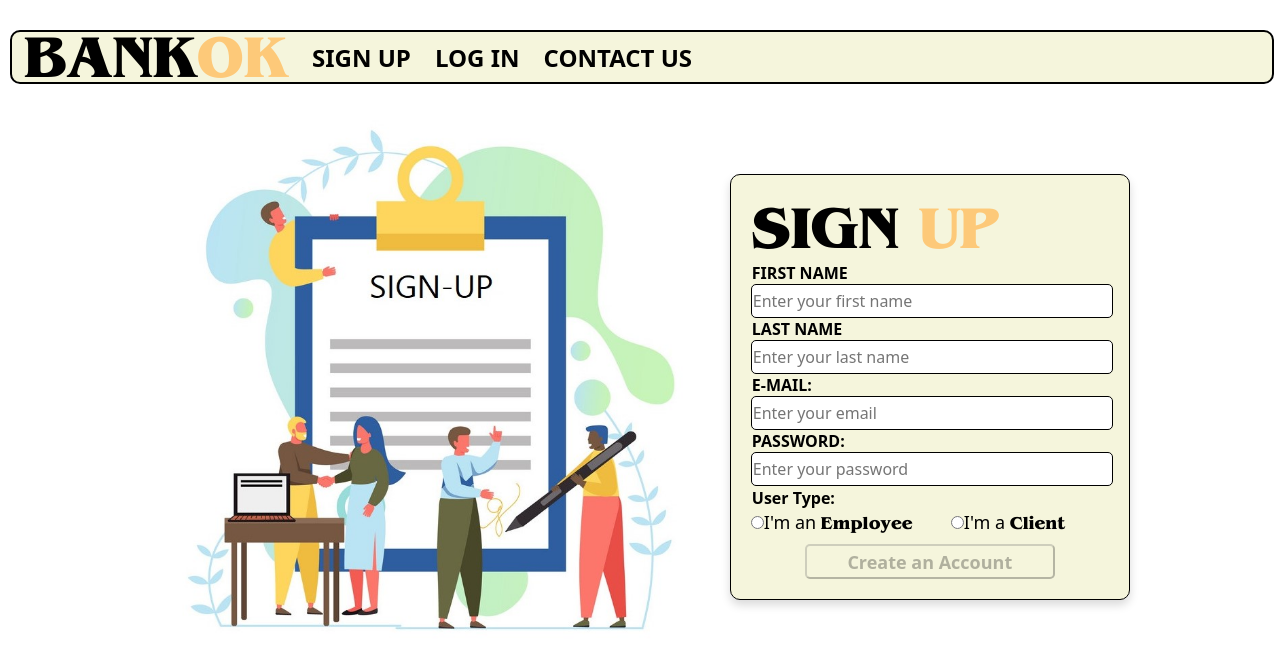
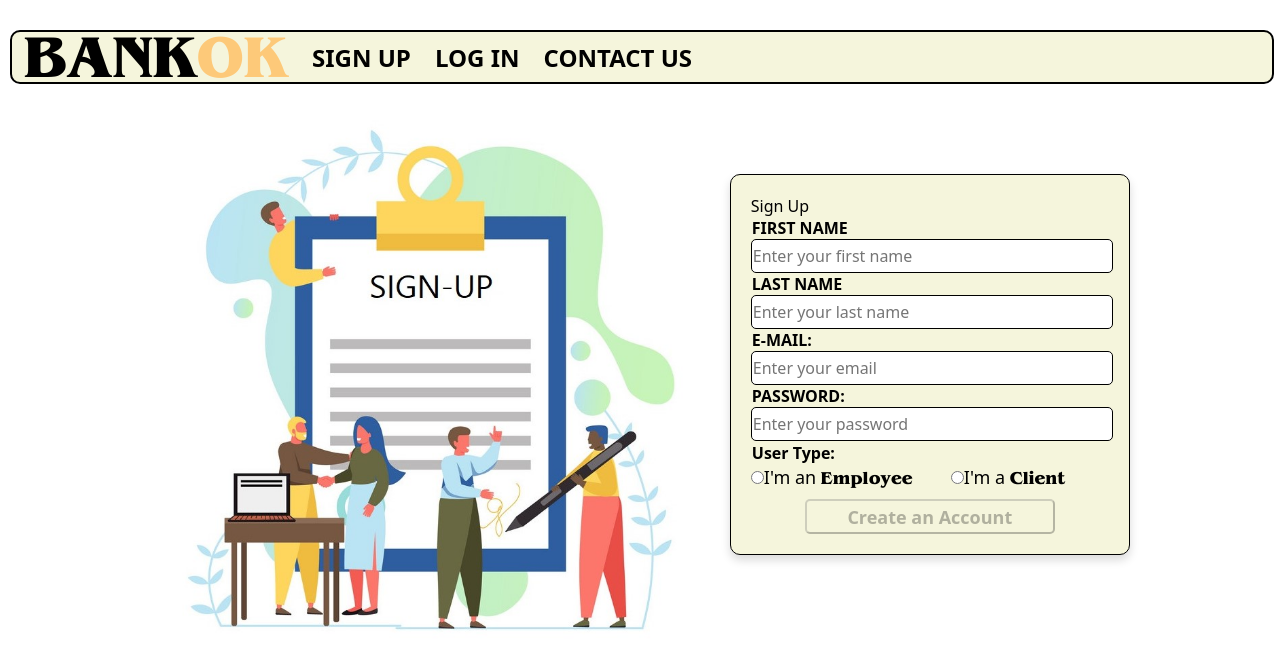
Before and after one commit to emmannperez/banking-app-project, a React (Create React App) app: page /NewAcct in a window 1280 px wide. Shown: the top 668 px of the page. Built offline with nearby package versions, Linux system fonts and the light colour scheme.

Commit message:
Update NewAcct.js

```diff
--- a/src/Components/NewAcct.js
+++ b/src/Components/NewAcct.js
@@ -100,7 +100,7 @@ const regForm = (
   </div>
   <div className='NewAcctRight'>
     <div className='NewAcctRight-container'>
-    <div><span className='logoBlackM'>SIGN </span><span className='logoGoldM'>UP</span></div>
+    <div><span className='header'>Sign Up</span></div>
       <div><label className='NewAcctLabel'>FIRST NAME </label><br/><input id='firstName' value={firstName} onChange={(event)=>handleInputChange(event)} type='text' placeholder='Enter your first name' /></div>
       <div><label className='NewAcctLabel'>LAST NAME </label><br/><input id='lastName' value={lastName} onChange={(event)=>handleInputChange(event)} type='text' placeholder='Enter your last name' /></div>
       <div><label className='NewAcctLabel'>E-MAIL: </label><br/><input id='email' value={email} onChange={(event)=>handleInputChange(event)} type='email' placeholder='Enter your email'/></div>
```
